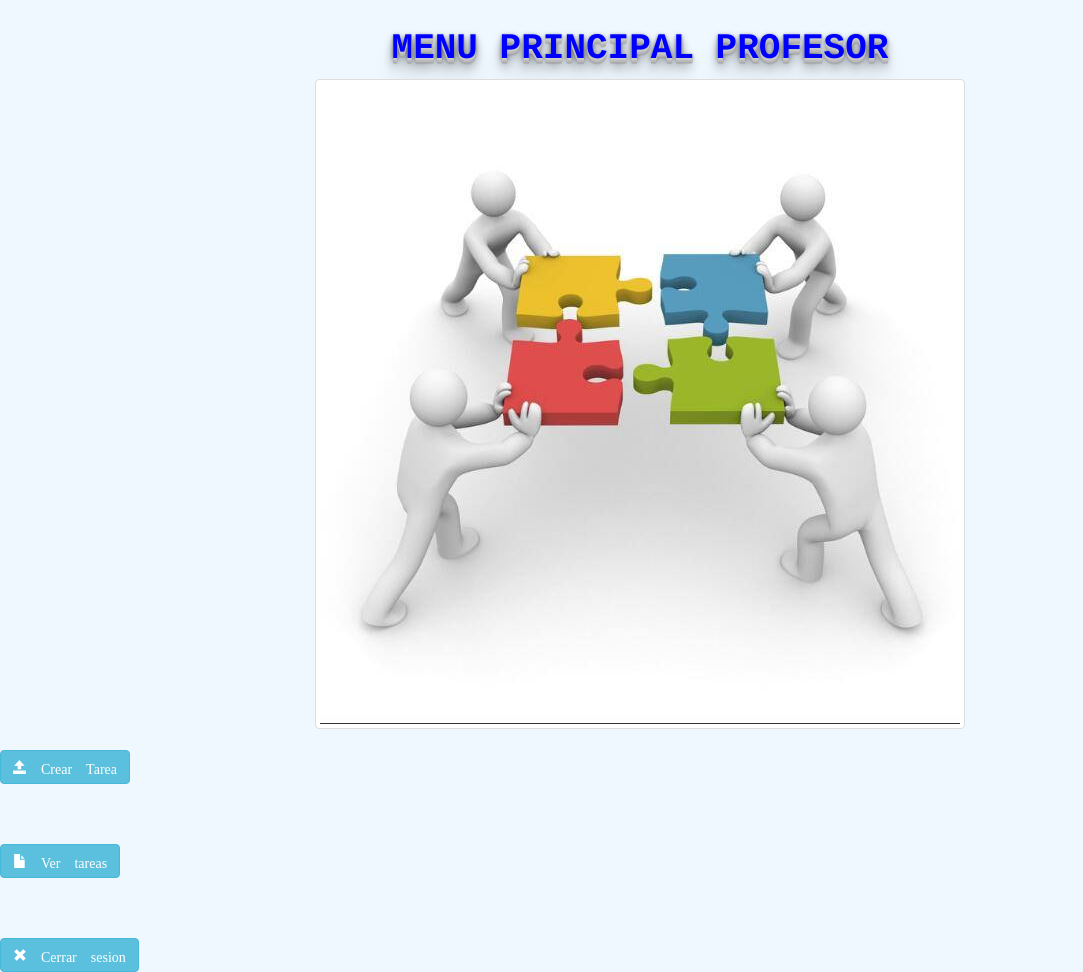
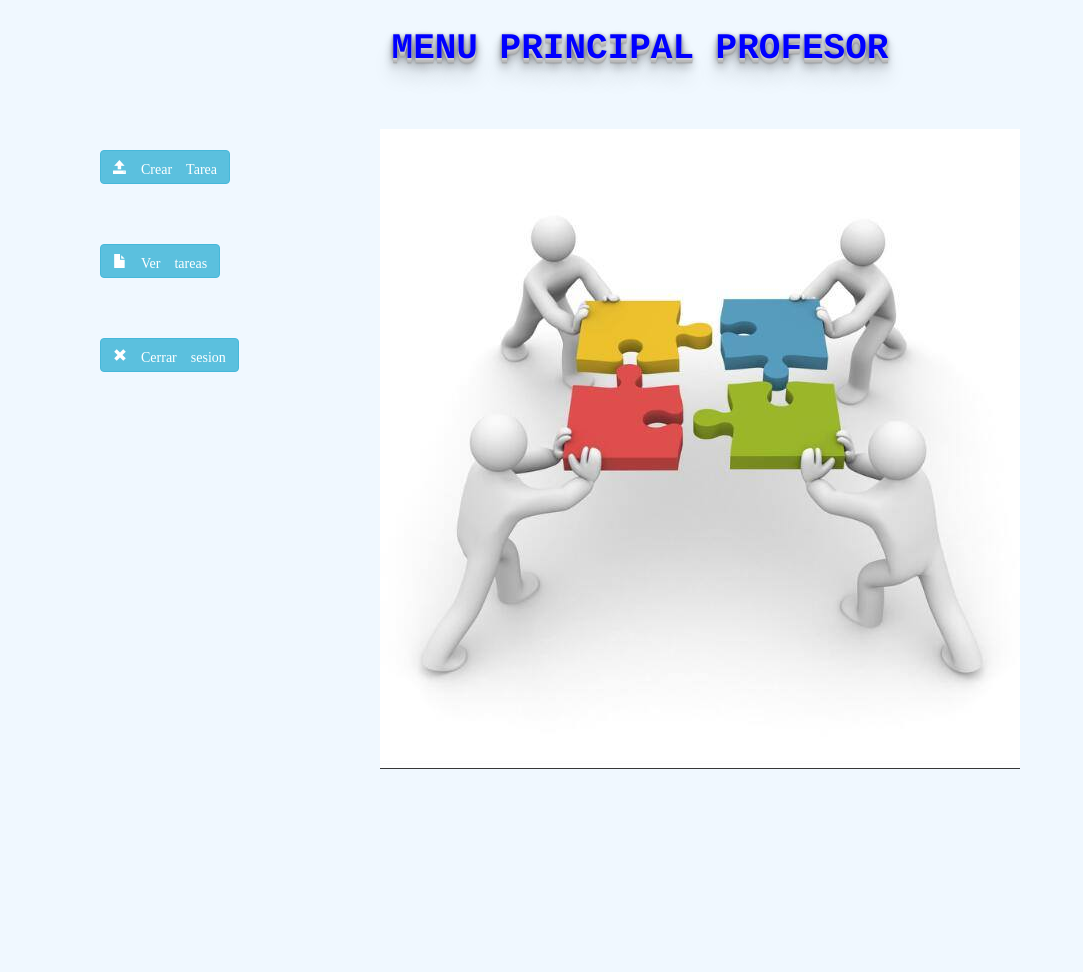
Before and after one commit to diego-gabriel/procesos_agiles, a PHP site: page /vista/profesores/vistaPrincipal.php in a window 1280 px wide. Shown: the part 51-1023 px from the top of the page, without its empty margins (0-1083 px from the left). After the commit the page ends 820 px from the top, so only its background shows below. Run offline with PHP 8.4, Linux system fonts and the light colour scheme.

Commit message:
vista profesor arreglado

```diff
--- a/.c9/metadata/workspace/model/data/Connection.php
+++ b/.c9/metadata/workspace/model/data/Connection.php
@@ -1 +1 @@
-{"filter":false,"title":"Connection.php","tooltip":"/model/data/Connection.php","undoManager":{"mark":-1,"position":-1,"stack":[]},"ace":{"folds":[],"scrolltop":0,"scrollleft":0,"selection":{"start":{"row":33,"column":6},"end":{"row":33,"column":6},"isBackwards":false},"options":{"guessTabSize":true,"useWrapMode":false,"wrapToView":true},"firstLineState":0},"timestamp":1440481309000,"hash":"5032f4a069c104ddbf145c3e244c1ff9566bf16e"}
+{"filter":false,"title":"Connection.php","tooltip":"/model/data/Connection.php","undoManager":{"mark":-1,"position":-1,"stack":[[{"start":{"row":33,"column":8},"end":{"row":33,"column":9},"action":"insert","lines":["t"],"id":3}],[{"start":{"row":33,"column":7},"end":{"row":33,"column":8},"action":"insert","lines":["i"],"id":2}],[{"start":{"row":33,"column":6},"end":{"row":33,"column":7},"action":"insert","lines":["g"],"id":1}]]},"ace":{"folds":[],"scrolltop":432,"scrollleft":0,"selection":{"start":{"row":33,"column":6},"end":{"row":33,"column":6},"isBackwards":false},"options":{"guessTabSize":true,"useWrapMode":false,"wrapToView":true},"firstLineState":{"row":15,"state":"php-start","mode":"ace/mode/php"}},"timestamp":1440481309000,"hash":"5032f4a069c104ddbf145c3e244c1ff9566bf16e"}
--- a/vista/profesores/vistaPrincipal.php
+++ b/vista/profesores/vistaPrincipal.php
@@ -16,7 +16,7 @@
          <link rel="stylesheet" href="../../css/bootstrap.css">
          <link rel="stylesheet" href="../../css/datepicker.css">
          <link rel="stylesheet" href="../../css/estilos.css">
-         <link href="../../librerias/css/style11.css" rel="stylesheet" type="text/css" />
+
     </head>
     <body >
         <nav class="navbar navbar-default navbar-fixed-top header" role="navigation" style="margin-bottom: 0">
@@ -26,14 +26,16 @@
         </nav>
         <br><br>
 
+
+
        <div class="container">
 
         	<br>
             <font color="blue">
-            <center>
+                <center>
 
   			 <h1 id="titulo"><b>MENU PRINCIPAL PROFESOR</b></h1>
-  			 <img  src="../../imagenes/agiles.jpg" class="img-thumbnail">
+
   			 </center>
 			</font>
             </br>
@@ -70,7 +72,7 @@
 
             </style>
 
-            <div class="sidebar">
+            <div class="content" align="left" style="padding: 50px 100px">
 
 
 
@@ -79,6 +81,18 @@
                     <a href="tareasProfesor.php"><button class="btn btn-info glyphicon glyphicon-file"> Ver tareas   </button></a> <br> <br><br><br>
 
                     <a href="../../index.php"><button class="btn btn-info glyphicon glyphicon-remove"> Cerrar sesion </button></a>
+
+                  <div id="absoluto"> <img  src="../../imagenes/agiles.jpg">  </div>
+
+
             </div>
+
+
+
+
+
+
+
+
     </body>
 </html>
```
Also changed, not shown: .c9/metadata/workspace/index.php (+1 -1 lines).
